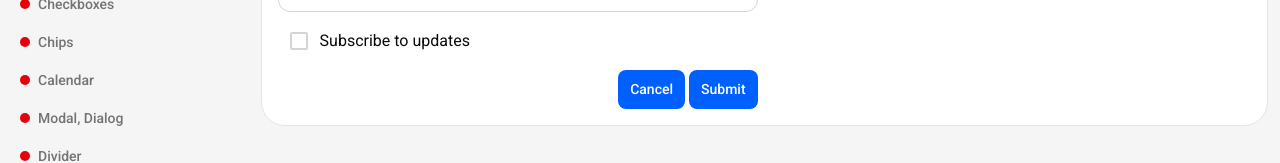
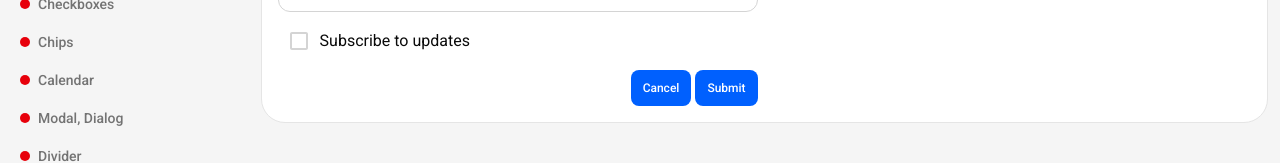
Before and after one commit to a169n/mui-custom-theme, a React (Vite) app: page /form in a window 1280 px wide. Shown: the part 605-768 px from the top of the page. Built offline with nearby package versions, Linux system fonts and the light colour scheme.

Commit message:
Refactor Button component to enhance variant handling and style consistency; update index.html script reference for build changes.

```diff
--- a/src/components/Button.tsx
+++ b/src/components/Button.tsx
@@ -27,25 +27,21 @@ const sizePadding = (theme: any, size: ButtonSize) => {
       return {
         padding: `${theme.spacing(2)} ${theme.spacing(2.5)}`,
         minHeight: 32,
-        fontSize: 14,
       };
     case 'medium':
       return {
         padding: `${theme.spacing(2.5)} ${theme.spacing(3)}`,
         minHeight: 36,
-        fontSize: 14,
       };
     case 'large':
       return {
         padding: `${theme.spacing(3)} ${theme.spacing(4)}`,
         minHeight: 40,
-        fontSize: 14,
       };
     default:
       return {
         padding: `${theme.spacing(2)} ${theme.spacing(2.5)}`,
         minHeight: 32,
-        fontSize: 14,
       };
   }
 };
@@ -226,22 +222,31 @@ const getVariantSx = (
         },
       };
     }
+    // inside getVariantSx, replace the 'ghost' case with this:
+    // replace the 'ghost' case inside getVariantSx with:
     case 'ghost': {
       return {
+        // ensure we beat MUI's .MuiButton-outlined rules
+        '&&, &&.MuiButton-outlined, &&.MuiButton-outlined:hover': {
           borderRadius,
           transition: 'opacity 0.3s',
           boxShadow: 'none',
           background: 'transparent',
           color: colors.plainText,
-        border: 'none',
+          border: '0 !important',
+          borderWidth: '0 !important',
           opacity: isInactive ? 0.5 : 1,
+        },
         '&:hover': {
           background: 'transparent',
           opacity: 0.8,
           boxShadow: 'none',
+          border: '0 !important',
+          borderWidth: '0 !important',
         },
       };
     }
+
     case 'link': {
       return {
         borderRadius,
@@ -297,6 +302,7 @@ export const Button = React.forwardRef<HTMLButtonElement, ButtonProps>((props, r
   const theme = useTheme();
   const inactive = disabled || loading;
   const sizeStyle = sizePadding(theme, size);
+  console.log(sizeStyle);
   const normalizedTone: ButtonTone =
     variant === 'secondary' || variant === 'link' ? 'default' : tone;
   const toneColors = getToneColors(theme, normalizedTone);
@@ -305,10 +311,17 @@ export const Button = React.forwardRef<HTMLButtonElement, ButtonProps>((props, r
   const muiColor: MUIButtonProps['color'] =
     normalizedTone === 'positive' ? 'success' : normalizedTone === 'negative' ? 'error' : 'primary';
 
+  const mapMUIVariant =
+    variant === 'outline' || variant === 'ghost'
+      ? 'outlined'
+      : variant === 'link'
+        ? 'text'
+        : 'contained';
+
   return (
     <MUIButton
       ref={ref}
-      variant={variant}
+      variant={mapMUIVariant}
       color={muiColor}
       size={size}
       disabled={inactive}
@@ -316,8 +329,8 @@ export const Button = React.forwardRef<HTMLButtonElement, ButtonProps>((props, r
       endIcon={endIcon}
       className={clsx(className, `Button--${variant}`, `Button--${size}`)}
       sx={{
+        ...variantSx,
         ...sizeStyle,
-        ...variantSx,
         width: 'fit-content',
         minWidth: 'fit-content',
         ...(rest as any).sx,
```
Also changed, not shown: src/types/mui.d.ts (deleted, +0 -11 lines), 1 other file (tests, documents, lock files or other folders). Lines whose indentation alone changed are shown as unchanged.
